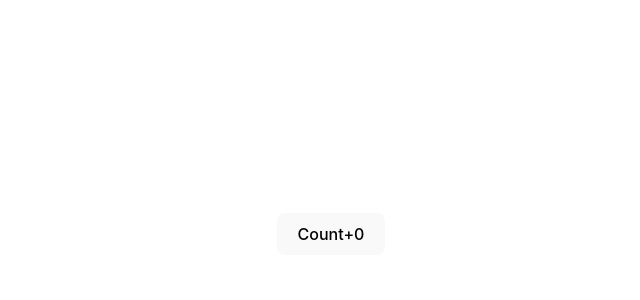
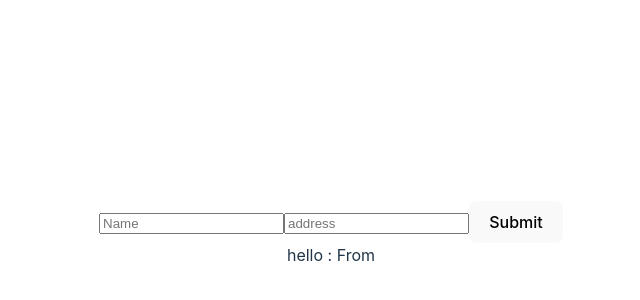
Before and after one commit to jayawickrma/React-With-Vite, a React (Vite) app: page / in a window 1280 px wide. Shown: the part 166-466 px from the top of the page, without its empty margins (309-949 px from the left). Built offline with nearby package versions, Linux system fonts and the light colour scheme.

Commit message:
handleOnChange input set to the text dinamically

```diff
--- a/src/App.tsx
+++ b/src/App.tsx
@@ -1,7 +1,6 @@
 import './App.css'
-import Subject from "./Components/SubjectComponent.tsx";
-import ButtonComponent, {CountButtonClickedTotals} from "./Components/Button.tsx";
-import {useState} from "react";
+import {ChangeEvent, useState} from "react";
+
 
 
 
@@ -10,76 +9,27 @@ import {useState} from "react";
 
 
 function App() {
-
-    // const [content,setContent]=useState("Default values");
-    //
-    //
-    //
-    //
-    //
-    // function handleClick(type:string){
-    //     console.log(type+'click');
-    //     alert((type+' clicked'));
-    //     setContent(type);
-    // }
-
-
-    const [count,setCount] =useState<number>(0)
-    function ClickedButton(type:number){
-        setCount(count+1)
+    const [customer,setCustomer]=useState({
+        firstName: "",
+        address: ""
+    })
+    function handleOnChange(event:ChangeEvent<HTMLInputElement>){
+        setCustomer({
+            ...customer,
+         [event.target.name]:event.target.value
+        })
     }
     return(
         <>
-        <CountButtonClickedTotals onClick={ClickedButton} value={count}></CountButtonClickedTotals>
-            {/*<ButtonComponent name='Add Customer' onClick={handleClick}>Add Customer</ButtonComponent>*/}
-            {/*<ButtonComponent name='Delete Customer' onClick={handleClick}>Delete Customer</ButtonComponent> <br />*/}
+            <input name="firstName" type="text" placeholder="Name" onChange={handleOnChange}/>
+            <input type="text" name="address" placeholder="address" onChange={handleOnChange}/>
 
-        {/*    <Subject subject="REACTJS" para="hello React"></Subject>*/}
-        {/*<Subject subject="REACTJS" para="hello React"></Subject>*/}
-        {/*<Subject subject="REACTJS" para="hello React"></Subject>*/}
-        {/*<Subject subject="REACTJS" para="hello React"></Subject>*/}
-        {/*<Subject subject="REACTJS" para="hello React"></Subject>*/}
+                <button>Submit</button> <br/>
+                {'hello  : ' +customer.firstName + ' From '  + customer.address}
 
         </>
-        )
+    )
 
-   // const isLoggedIn:boolean =true;
-   //
-   //
+}
 
-  //   const itemList =[
-  //
-  //       {
-  //           title: "item 1",
-  //           desc: "description 1"
-  //       },
-  //       {
-  //           title: "item 2",
-  //           desc: "description 2"
-  //       },
-  //       {
-  //           title: "item 3",
-  //           desc: "description 3"
-  //       }
-  //   ]
-  //
-  //       const itemArray=[];
-  //        for (const itemArraysElement of itemList) {
-  //            itemArray.push(<Item title={itemArraysElement.title} desc={itemArraysElement.desc} />)
-  //        }
-  //
-  //
-  // return (
-  //   <>
-  //
-  //           <h1>Welcome to React with Vite</h1>
-  //           <Button />
-  //           <SmallButton />
-  //       {itemList.map(item=>{
-  //         <Item title={item} desc={item.desc} />
-  //       })}
-  //       {itemArray}
-  //   </>
-  // )
-}
 export default App;
```
